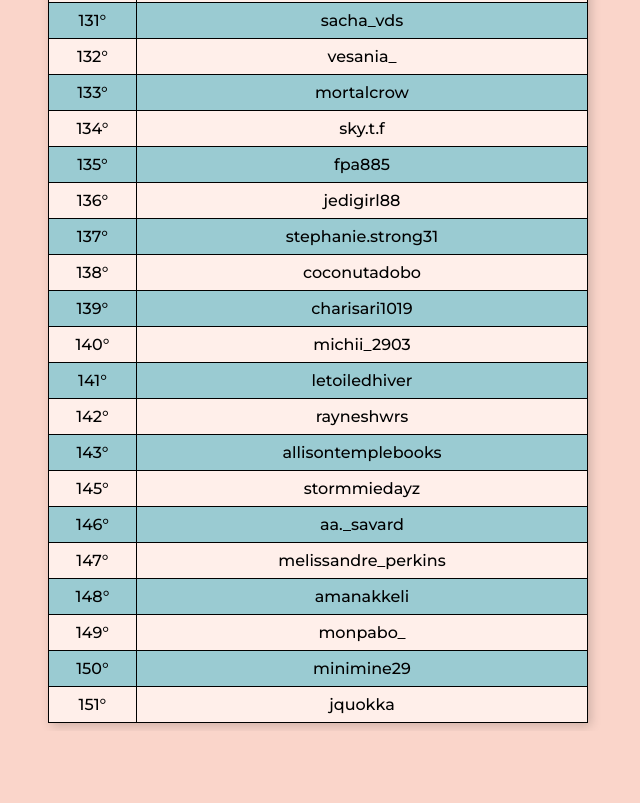
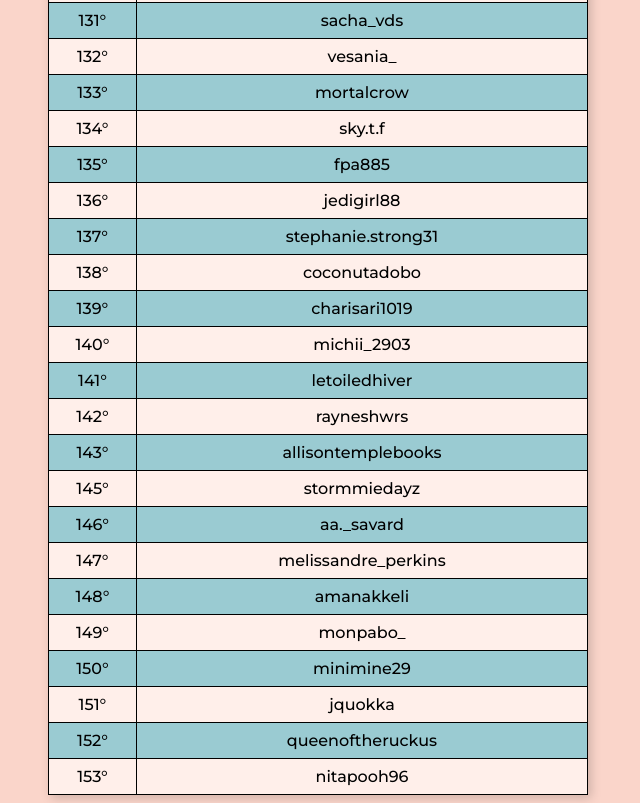
Before and after one commit to bmaizena/shufflecodes, a plain HTML site: page nahtelie/listsub.html in a window 1280 px wide. Shown: the part 5060-5863 px from the top of the page, without its empty margins (322-962 px from the left). Before the commit the page ends 5791 px from the top, so only its background shows below. Drawn offline with Linux system fonts and the light colour scheme.

Commit message:
add queenoftheruckus and nitahpooh96
23/08/2024

```diff
--- a/nahtelie/listsub.html
+++ b/nahtelie/listsub.html
@@ -939,6 +939,17 @@
         </tr>
 
 
+        <tr>
+            <td>152°</td>
+            <td>queenoftheruckus</td>
+        </tr>
+
+        <tr>
+            <td>153°</td>
+            <td>nitapooh96</td>
+        </tr>
+
+
     </table>
 </body>
 </html>
```
Also changed, not shown: nahtelie/index.html (+10 -0 lines).
